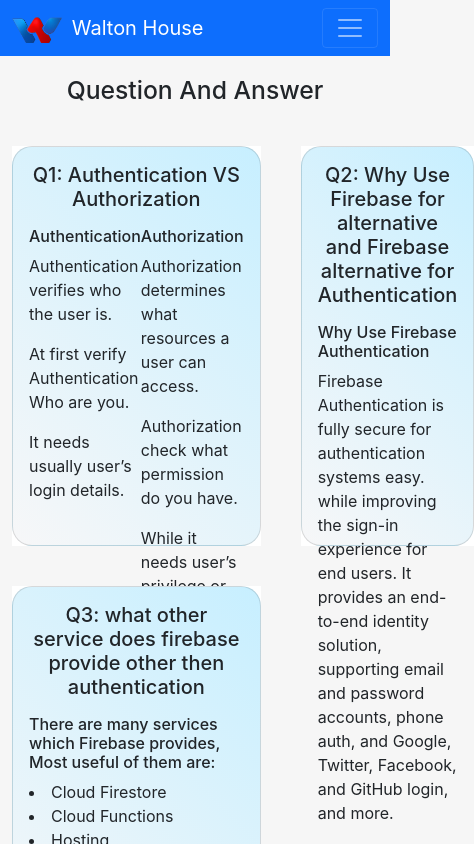
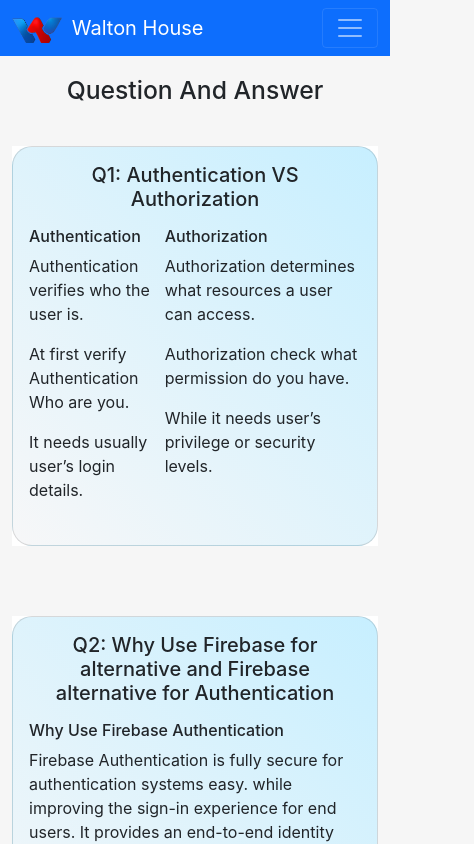
Before and after one commit to NadimMahmudbd7/Ware_House_Management_Client, a React (Create React App) app: page /blog in a window 390 px wide. Shown: the top 844 px of the page, 474 px wide, since content can reach past the window. Built offline with nearby package versions, Linux system fonts and the light colour scheme; no server answers.

Commit message:
responsive

```diff
--- a/src/Pages/ManageItems/ManageItems.js
+++ b/src/Pages/ManageItems/ManageItems.js
@@ -33,7 +33,7 @@ const ManageItems = () => {
         <div data-aos="fade-up">
             <Helmeted title={"Manage Items"}></Helmeted>
             <h1 className='text-center my-3'>Inventory Total Products:{products.length}</h1>
-            <table className='table table-striped table-dark'>
+            <table className='table table-striped table-dark manageItems'>
                 <thead>
                 <tr>
                 <th scope="col text-black">Product Name</th>
--- a/src/Pages/styles/Login.css
+++ b/src/Pages/styles/Login.css
@@ -578,7 +578,7 @@ ion-icon.md.hydrated:hover{
     }
     img.react-parallax-bgimage {
         width: 396px !important;
-        height: 480px !important;
+        height: 520px !important;
     }
     .manageItemImage{
         display: none;
@@ -602,5 +602,13 @@ ion-icon.md.hydrated:hover{
     .inputForm {
         width: 90% !important;
     }
+    .manageItems{
+        font-size: 13px;
+    }
+    .questonsAndAnswer{
+        display: gird;
+        grid-template-columns: repeat(1,1fr);
+        gap: 70px;
+    }
 
 }
```
